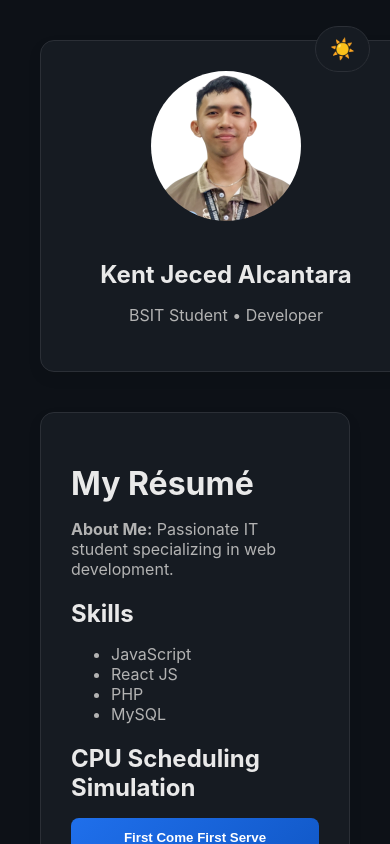
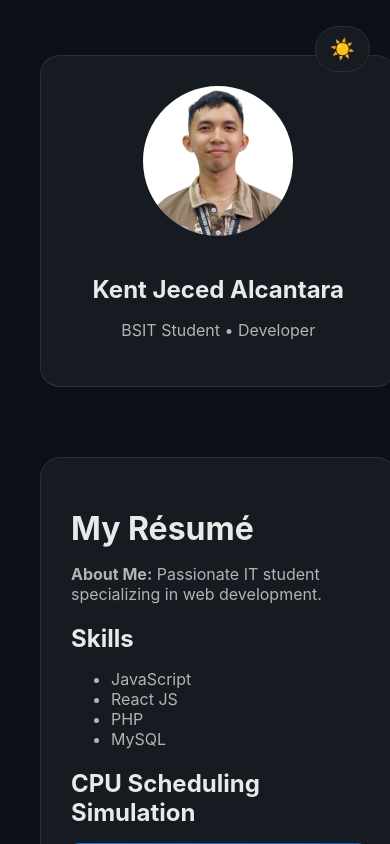
Before and after one commit to Kntjcd/OSFinalProject, a React (Create React App) app: page / in a window 390 px wide. Shown: the top 844 px of the page. Built offline with nearby package versions, Linux system fonts and the light colour scheme.

Commit message:
Updated App.css and App.js

```diff
--- a/src/App.css
+++ b/src/App.css
@@ -245,15 +245,37 @@ th {
   transform: scale(1.04);
 }
 
-/* ================================
-   RESPONSIVE DESIGN
-===================================*/
+/* ======== RESPONSIVE ======== */
 @media (max-width: 900px) {
   .container {
     flex-direction: column;
+    height: auto;
+    align-items: center; /* Center the cards */
+  }
+
+  .profile,
+  .resume {
+    width: 90%;
+    max-width: 500px;        /* Same card width */
+    margin: 15px auto;       /* Center horizontally */
+    border-radius: 20px;     /* Make them look like actual cards */
   }
 
   .profile {
-    width: 100%;
+    border-right: none;
+    border-bottom: 1px solid rgba(255,255,255,0.1);
   }
 }
+
+/* Small mobile screens */
+@media (max-width: 600px) {
+  .button-group {
+    flex-direction: column;
+    gap: 10px;
+  }
+
+  .profile, .resume {
+    width: 95%;
+    max-width: 420px;   /* Slightly smaller for small screens */
+  }
+}
```
